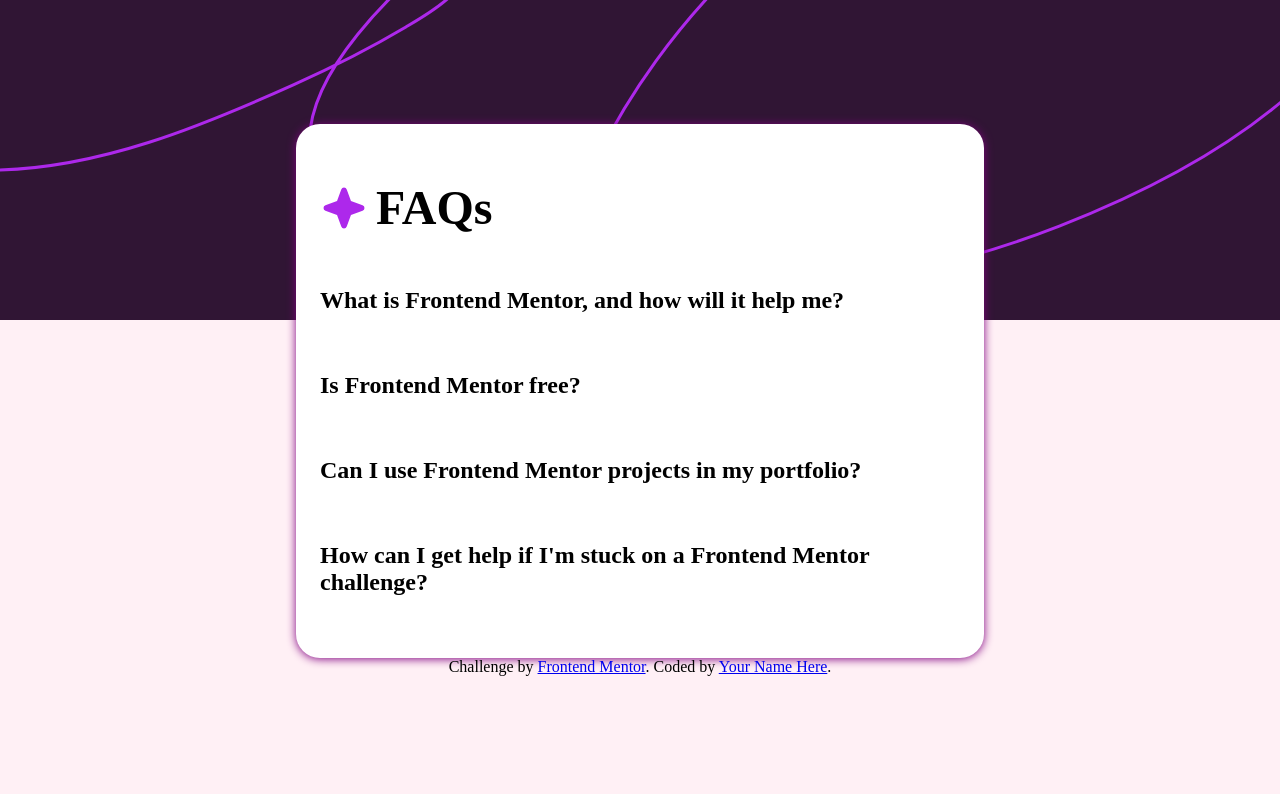
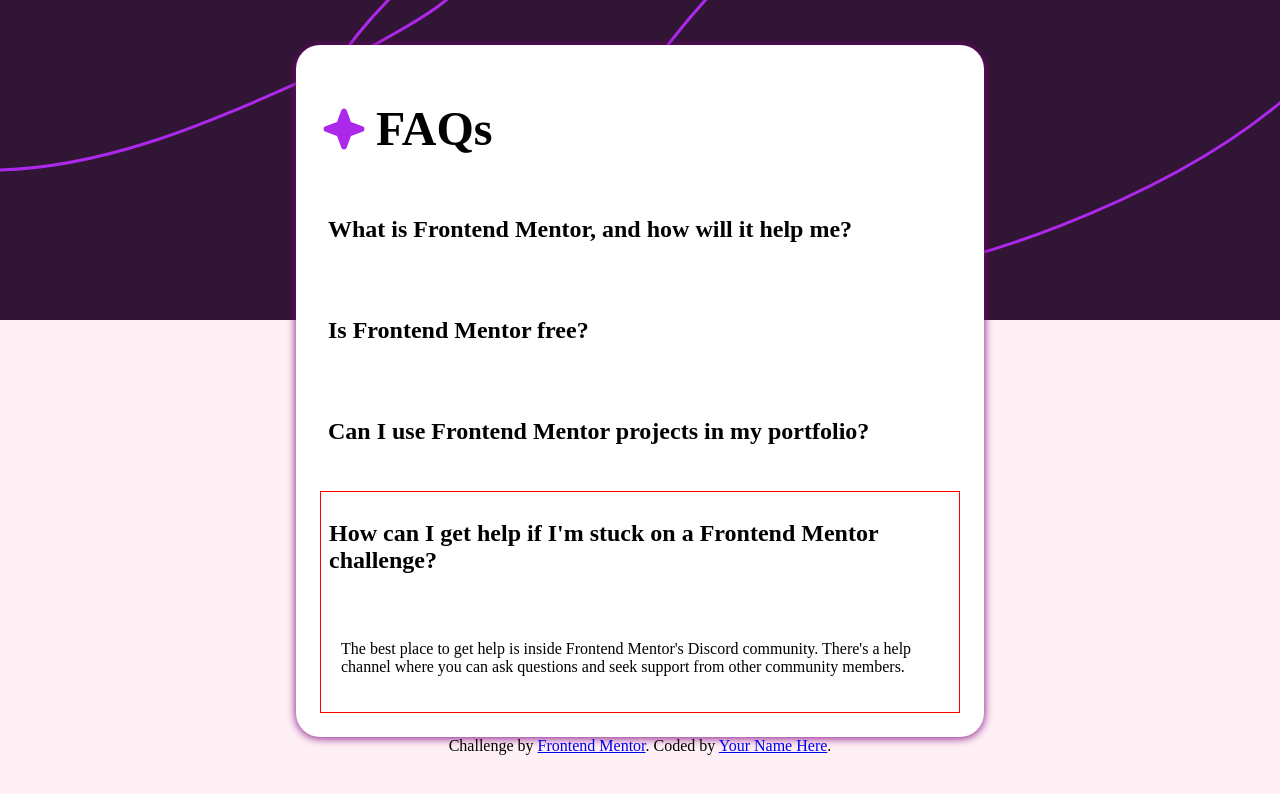
Before and after one commit to slyalchemist/accordion, a plain HTML site: page faq-accordion-main/index.html in a window 1280 px wide. Both pictures are taken after a click on the element 640 px from the left and 577 px from the top of the page. Drawn offline with Linux system fonts and the light colour scheme.

Commit message:
Fix accordion
Adjust code to create working accordion component.

```diff
--- a/faq-accordion-main/index.html
+++ b/faq-accordion-main/index.html
@@ -4,7 +4,7 @@
   <meta charset="UTF-8">
   <meta name="viewport" content="width=device-width, initial-scale=1.0"> <!-- displays site properly based on user's device -->
   <link rel="stylesheet" href="./styles.css">
-  <script src="/script.js" defer></script>
+  <script src="./script.js" defer></script>
   <link rel="icon" type="image/png" sizes="32x32" href="./assets/images/favicon-32x32.png">
 
   <title>Frontend Mentor | FAQ accordion</title>
--- a/faq-accordion-main/script.js
+++ b/faq-accordion-main/script.js
@@ -1,16 +1,16 @@
-const sections = document.querySelectorAll(".section-title");
-let i;
+const div = document.querySelectorAll(".section");
 
-for(i = 0; i < sections.length; i++){
-    sections[i].addEventListener("click", () => {
-        this.classList.toggle("active");
+div.forEach((child) => {
+    // and for each one we add a 'click' listener
+    child.addEventListener("click", () => {
+      console.log("clicked!");
+      child.classList.toggle("open");
 
-        let description = this.nextElementSibling;
-        if(description.style.display === "block"){
-            description.style.display = "none";
-        }
-        else{
-            description.style.display = "block";
-        }
+      let description = child.querySelector(".description");
+      if (description.style.display === "block") {
+        description.style.display = "none";
+      } else {
+        description.style.display = "block";
+      }
     });
-}
+  });
--- a/faq-accordion-main/styles.css
+++ b/faq-accordion-main/styles.css
@@ -40,14 +40,24 @@ h1{
     height: 48px;
 }
 
-.section:active{
+.section{
+    transition: 0.5s;
+    padding: 8px;
+}
+
+.section:hover{
+    background-color:beige;
+}
+
+.open{
     border: 1px solid red;
 }
 
-.section-title:hover{
+.section:hover{
     cursor: pointer;
 }
 
 .description{
     display: none;
+    padding: 12px;
 }
```
